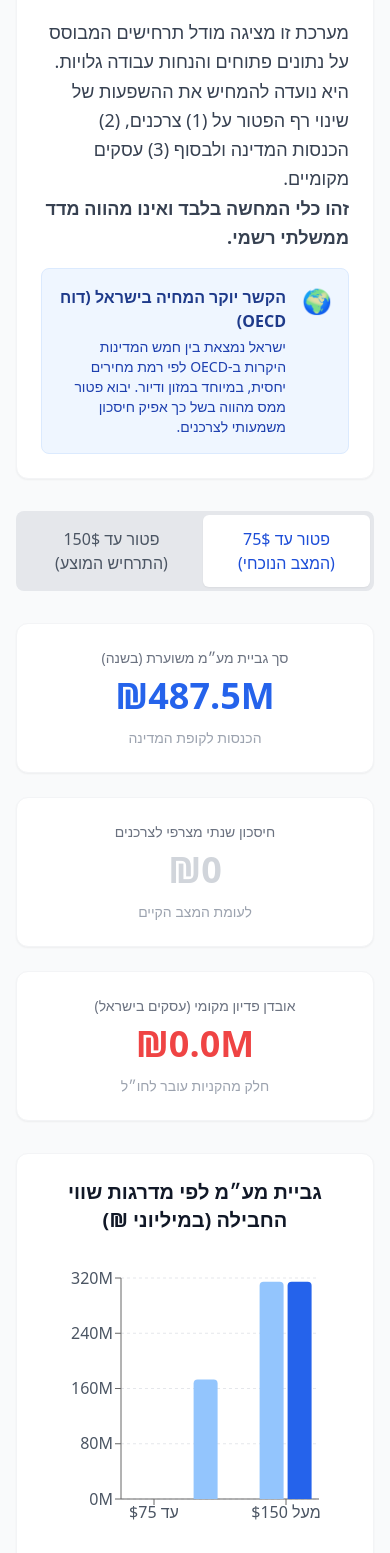
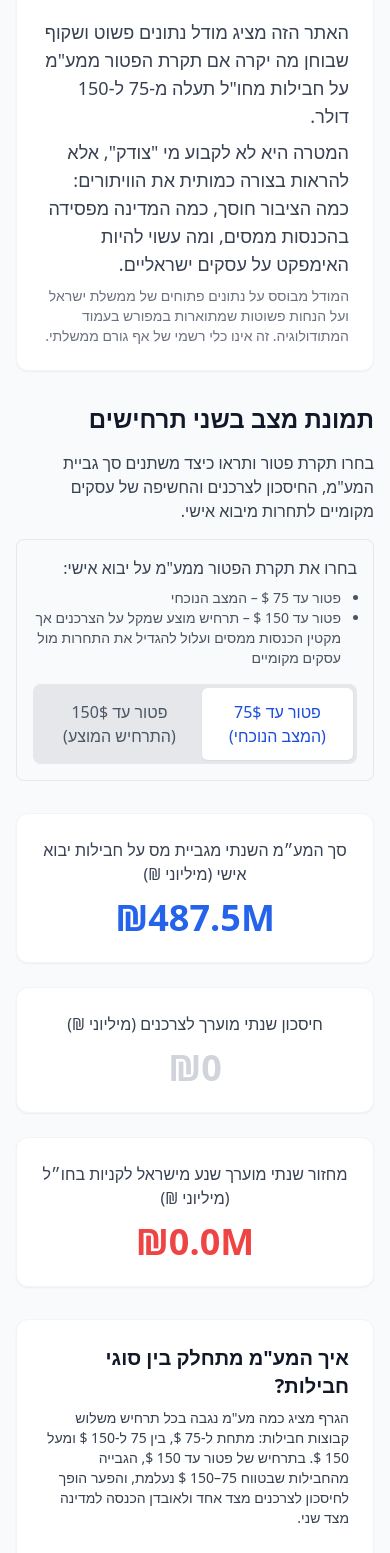
Before and after one commit to sinayblumin/75vs150, a Next.js app: page / in a window 390 px wide. Shown: the part 260-1813 px from the top of the page. Built offline with nearby package versions, Linux system fonts and the light colour scheme.

Commit message:
feat: apply new Hebrew text copy for UI and methodology

```diff
--- a/components/DashboardClient.tsx
+++ b/components/DashboardClient.tsx
@@ -63,27 +63,36 @@ export default function DashboardClient({
         <div className="space-y-8">
             {/* Intro */}
             <section className="bg-white p-6 rounded-xl shadow-sm border border-gray-100">
-                <h2 className="text-3xl font-bold mb-4">האם העלאת פטור המע״מ על יבוא אישי מ-75 ל-150 דולר טובה לציבור הישראלי?</h2>
-                <p className="text-gray-700 text-lg leading-relaxed mb-4">
-                    מערכת זו מציגה מודל תרחישים המבוסס על נתונים פתוחים והנחות עבודה גלויות.
-                    היא נועדה להמחיש את ההשפעות של שינוי רף הפטור על (1) צרכנים, (2) הכנסות המדינה ולבסוף (3) עסקים מקומיים.
-                    <br /><strong>זהו כלי המחשה בלבד ואינו מהווה מדד ממשלתי רשמי.</strong>
+                <h1 className="text-3xl md:text-4xl font-bold mb-4">
+                    האם העלאת פטור המע&quot;מ על יבוא אישי מ‑75 ל‑150 דולר טובה לציבור הישראלי?
+                </h1>
+                <p className="text-lg text-gray-700 mb-2">
+                    האתר הזה מציג מודל נתונים פשוט ושקוף שבוחן מה יקרה אם תקרת הפטור ממע&quot;מ על חבילות מחו&quot;ל תעלה מ‑75 ל‑150 דולר.
                 </p>
-
-                {/* OECD Context Block */}
-                <div className="bg-blue-50 p-4 rounded-lg border border-blue-100 flex items-start gap-4">
-                    <div className="text-blue-500 font-bold text-2xl">🌍</div>
-                    <div>
-                        <h3 className="font-semibold text-blue-900 mb-1">הקשר יוקר המחיה בישראל (דוח OECD)</h3>
-                        <p className="text-blue-800 text-sm">
-                            ישראל נמצאת בין חמש המדינות היקרות ב-OECD לפי רמת מחירים יחסית, במיוחד במזון ודיור. יבוא פטור ממס מהווה בשל כך אפיק חיסכון משמעותי לצרכנים.
+                <p className="text-lg text-gray-700 mb-2">
+                    המטרה היא לא לקבוע מי &quot;צודק&quot;, אלא להראות בצורה כמותית את הוויתורים: כמה הציבור חוסך, כמה המדינה מפסידה בהכנסות ממסים, ומה עשוי להיות האימפקט על עסקים ישראליים.
                 </p>
-                    </div>
-                </div>
+                <p className="text-sm text-gray-500">
+                    המודל מבוסס על נתונים פתוחים של ממשלת ישראל ועל הנחות פשוטות שמתוארות במפורש בעמוד המתודולוגיה. זה אינו כלי רשמי של אף גורם ממשלתי.
+                </p>
             </section>
 
             {/* Toggles */}
-            <section className="flex justify-center my-6">
+            <section className="my-6 space-y-4">
+                <h2 className="text-2xl font-semibold mb-2">
+                    תמונת מצב בשני תרחישים
+                </h2>
+                <p className="text-gray-700 mb-4">
+                    בחרו תקרת פטור ותראו כיצד משתנים סך גביית המע&quot;מ, החיסכון לצרכנים והחשיפה של עסקים מקומיים לתחרות מיבוא אישי.
+                </p>
+                <div className="bg-gray-50 p-4 border border-gray-200 rounded-lg">
+                    <p className="text-gray-700 mb-2 font-medium">
+                        בחרו את תקרת הפטור ממע&quot;מ על יבוא אישי:
+                    </p>
+                    <ul className="text-sm text-gray-600 mb-4 list-disc pr-4">
+                        <li>פטור עד 75&nbsp;$ – המצב הנוכחי</li>
+                        <li>פטור עד 150&nbsp;$ – תרחיש מוצע שמקל על הצרכנים אך מקטין הכנסות ממסים ועלול להגדיל את התחרות מול עסקים מקומיים</li>
+                    </ul>
                     <div className="inline-flex bg-gray-200 rounded-lg p-1">
                         <button
                             onClick={() => setActiveScenario(75)}
@@ -98,43 +107,48 @@ export default function DashboardClient({
                             פטור עד 150$ (התרחיש המוצע)
                         </button>
                     </div>
+                </div>
             </section>
 
             {/* KPI Cards */}
             <section className="grid grid-cols-1 md:grid-cols-3 gap-6">
-                <div className="bg-white p-6 rounded-xl shadow-sm border border-gray-100 text-center">
-                    <div className="text-gray-500 text-sm mb-2">סך גביית מע״מ משוערת (בשנה)</div>
+                <div className="bg-white p-6 rounded-xl shadow-sm border border-gray-100 text-center flex flex-col items-center justify-center">
+                    <div className="text-gray-700 font-medium mb-3">סך המע״מ השנתי מגביית מס על חבילות יבוא אישי (מיליוני ₪)</div>
                     <div className="text-4xl font-black text-blue-600">
                         {formatMillions(currentScenario.totals.totalVatIls)}
                     </div>
-                    <div className="text-sm mt-3 text-gray-400">הכנסות לקופת המדינה</div>
                 </div>
 
-                <div className="bg-white p-6 rounded-xl shadow-sm border border-gray-100 text-center relative overflow-hidden">
-                    <div className="text-gray-500 text-sm mb-2">חיסכון שנתי מצרפי לצרכנים</div>
+                <div className="bg-white p-6 rounded-xl shadow-sm border border-gray-100 text-center relative overflow-hidden flex flex-col items-center justify-center">
+                    <div className="text-gray-700 font-medium mb-3">חיסכון שנתי מוערך לצרכנים (מיליוני ₪)</div>
                     <div className={`text-4xl font-black ${activeScenario === 150 ? 'text-green-500' : 'text-gray-300'}`}>
                         {activeScenario === 150 ? formatMillions(compareData.totals.consumerSavingsIls) : "₪0"}
                     </div>
-                    <div className="text-sm mt-3 text-gray-400">לעומת המצב הקיים</div>
                     {activeScenario === 150 && (
                         <div className="absolute top-0 right-0 w-16 h-16 bg-green-100 rounded-bl-full -z-10"></div>
                     )}
                 </div>
 
-                <div className="bg-white p-6 rounded-xl shadow-sm border border-gray-100 text-center">
-                    <div className="text-gray-500 text-sm mb-2">אובדן פדיון מקומי (עסקים בישראל)</div>
+                <div className="bg-white p-6 rounded-xl shadow-sm border border-gray-100 text-center flex flex-col items-center justify-center">
+                    <div className="text-gray-700 font-medium mb-3">מחזור שנתי מוערך שנע מישראל לקניות בחו״ל (מיליוני ₪)</div>
                     <div className="text-4xl font-black text-red-500">
                         {formatMillions(currentScenario.totals.lostDomesticRevenueIls)}
                     </div>
-                    <div className="text-sm mt-3 text-gray-400">חלק מהקניות עובר לחו״ל</div>
                 </div>
             </section>
 
             {/* Charts */}
             <section className="grid grid-cols-1 lg:grid-cols-2 gap-8 mt-8">
-                <div className="bg-white p-6 rounded-xl shadow-sm border border-gray-100">
-                    <h3 className="text-xl font-bold mb-6 text-center">גביית מע״מ לפי מדרגות שווי החבילה (במיליוני ₪)</h3>
-                    <div className="h-80 w-full" dir="ltr">
+                <div className="bg-white p-6 rounded-xl shadow-sm border border-gray-100 flex flex-col">
+                    <div className="mb-4">
+                        <h3 className="text-xl font-semibold mb-2">
+                            איך המע&quot;מ מתחלק בין סוגי חבילות?
+                        </h3>
+                        <p className="text-gray-700 text-sm">
+                            הגרף מציג כמה מע&quot;מ נגבה בכל תרחיש משלוש קבוצות חבילות: מתחת ל‑75&nbsp;$, בין 75 ל‑150&nbsp;$ ומעל 150&nbsp;$. בתרחיש של פטור עד 150&nbsp;$, הגבייה מהחבילות שבטווח 75–150&nbsp;$ נעלמת, והפער הופך לחיסכון לצרכנים מצד אחד ולאובדן הכנסה למדינה מצד שני.
+                        </p>
+                    </div>
+                    <div className="h-80 w-full mt-auto" dir="ltr">
                         <ResponsiveContainer width="100%" height="100%">
                             <BarChart data={barChartData} margin={{ top: 20, right: 30, left: 20, bottom: 5 }}>
                                 <CartesianGrid strokeDasharray="3 3" vertical={false} stroke="#E5E7EB" />
@@ -157,9 +171,16 @@ export default function DashboardClient({
                     </div>
                 </div>
 
-                <div className="bg-white p-6 rounded-xl shadow-sm border border-gray-100">
-                    <h3 className="text-xl font-bold mb-6 text-center">חלוקת ההשפעות הכוללת: מרוויחים מול מפסידים</h3>
-                    <div className="h-80 w-full" dir="ltr">
+                <div className="bg-white p-6 rounded-xl shadow-sm border border-gray-100 flex flex-col">
+                    <div className="mb-4">
+                        <h3 className="text-xl font-semibold mb-2">
+                            מי מרוויח ומי מפסיד?
+                        </h3>
+                        <p className="text-gray-700 text-sm">
+                            כאן אפשר לראות את פיצול האפקט: כמה כסף נשאר בכיס של הצרכנים, כמה הכנסה ממסים המדינה מאבדת, וכמה מההוצאה הקמעונאית עוברת מעסקים מקומיים לקניות באתרים מחו&quot;ל (בהתבסס על הנחת שיעור תחליף פשוט).
+                        </p>
+                    </div>
+                    <div className="h-80 w-full mt-auto" dir="ltr">
                         <ResponsiveContainer width="100%" height="100%">
                             <PieChart>
                                 <Pie
@@ -186,14 +207,32 @@ export default function DashboardClient({
                 </div>
             </section>
 
+            {/* Cost of Living */}
+            <section className="bg-blue-50 border border-blue-100 p-6 rounded-xl mt-8">
+                <h3 className="text-xl font-semibold mb-2 text-blue-900">
+                    למה בכלל מדברים על זה?
+                </h3>
+                <p className="text-blue-800 mb-2">
+                    ישראל מדורגת בין המדינות היקרות ביותר ב‑OECD מבחינת רמת מחירים יחסית, מה שמפחית את רמת הרווחה ומגביר מתחים חברתיים.
+                </p>
+                <p className="text-blue-800 mb-2">
+                    יבוא אישי מקוון מאפשר לצרכנים לעקוף חלק מהתיווך המקומי ולהכניס תחרות לשווקים ריכוזיים, במיוחד בתחומים כמו אופנה, אלקטרוניקה קטנה ומוצרי צריכה יומיומיים.
+                </p>
+                <p className="text-blue-800">
+                    מצד שני, ככל שנפח הקניות אונליין מחו&quot;ל גדל, עסקים בישראל נאלצים להתמודד עם שחיקת מחזורים ושולי רווח נמוכים יותר. המודל כאן מציג את שני הצדדים על אותו ציר.
+                </p>
+            </section>
+
             {/* methodology link */}
-            <section className="text-center mt-12 mb-6">
+            <section className="text-center mt-12 mb-6 bg-white border border-gray-200 p-8 rounded-xl shadow-sm">
+                <p className="text-gray-700 font-medium mb-4">
+                    רוצים להבין בדיוק איך חישבנו את המספרים ומה הנחנו בדרך?
+                </p>
                 <a
                     href="/methodology"
-                    className="inline-flex items-center gap-2 bg-slate-800 text-white px-8 py-4 rounded-xl font-semibold hover:bg-slate-700 transition shadow-md"
+                    className="inline-flex items-center px-6 py-3 rounded-md bg-blue-600 text-white hover:bg-blue-700 text-sm font-medium transition-colors"
                 >
-                    איך חישבנו? לצפייה במתודולוגיה ובמקורות הנתונים
-                    <span className="text-xl">←</span>
+                    מעבר למתודולוגיה ומקורות הנתונים
                 </a>
             </section>
         </div>
```
Also changed, not shown: app/methodology/page.tsx (+79 -56 lines). Lines whose indentation alone changed are shown as unchanged.
